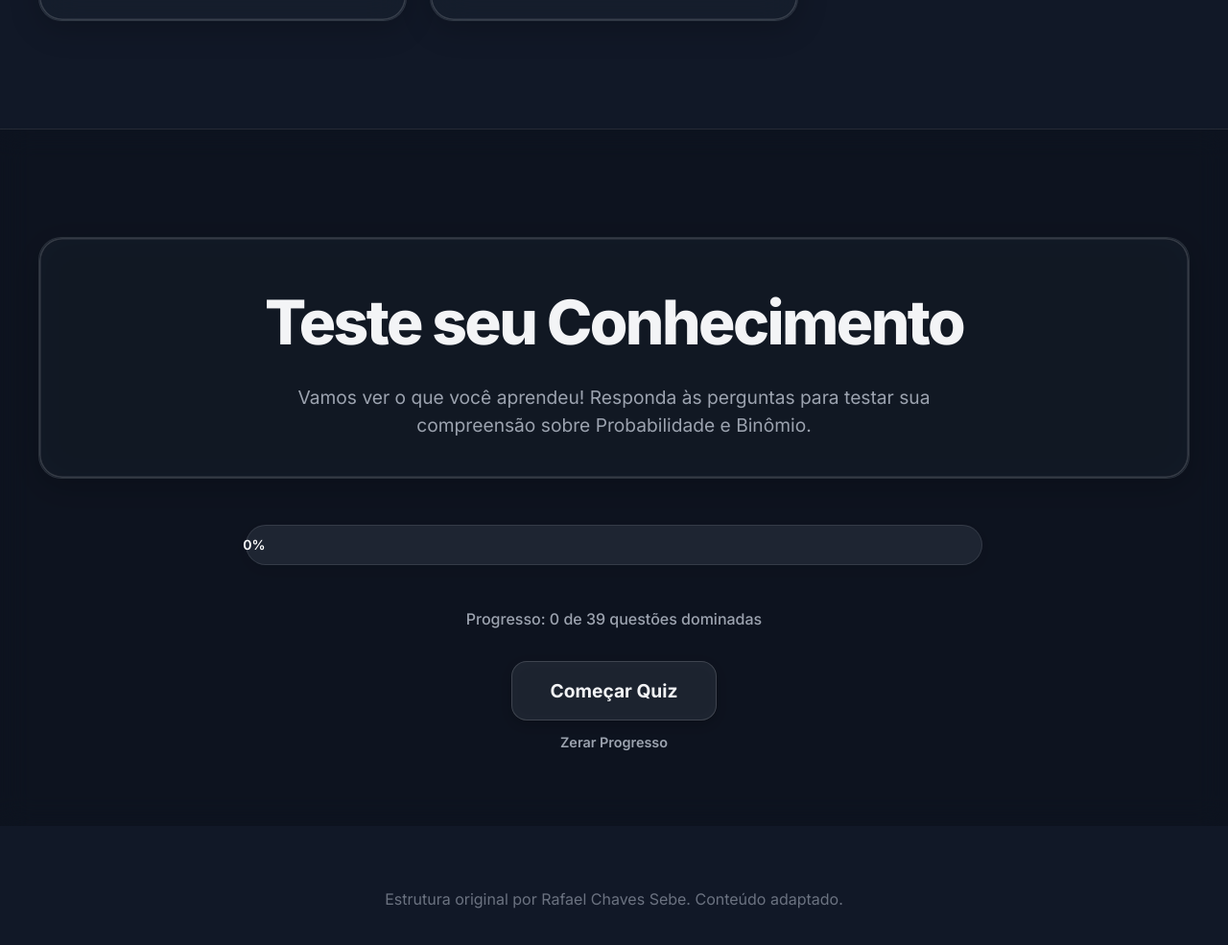
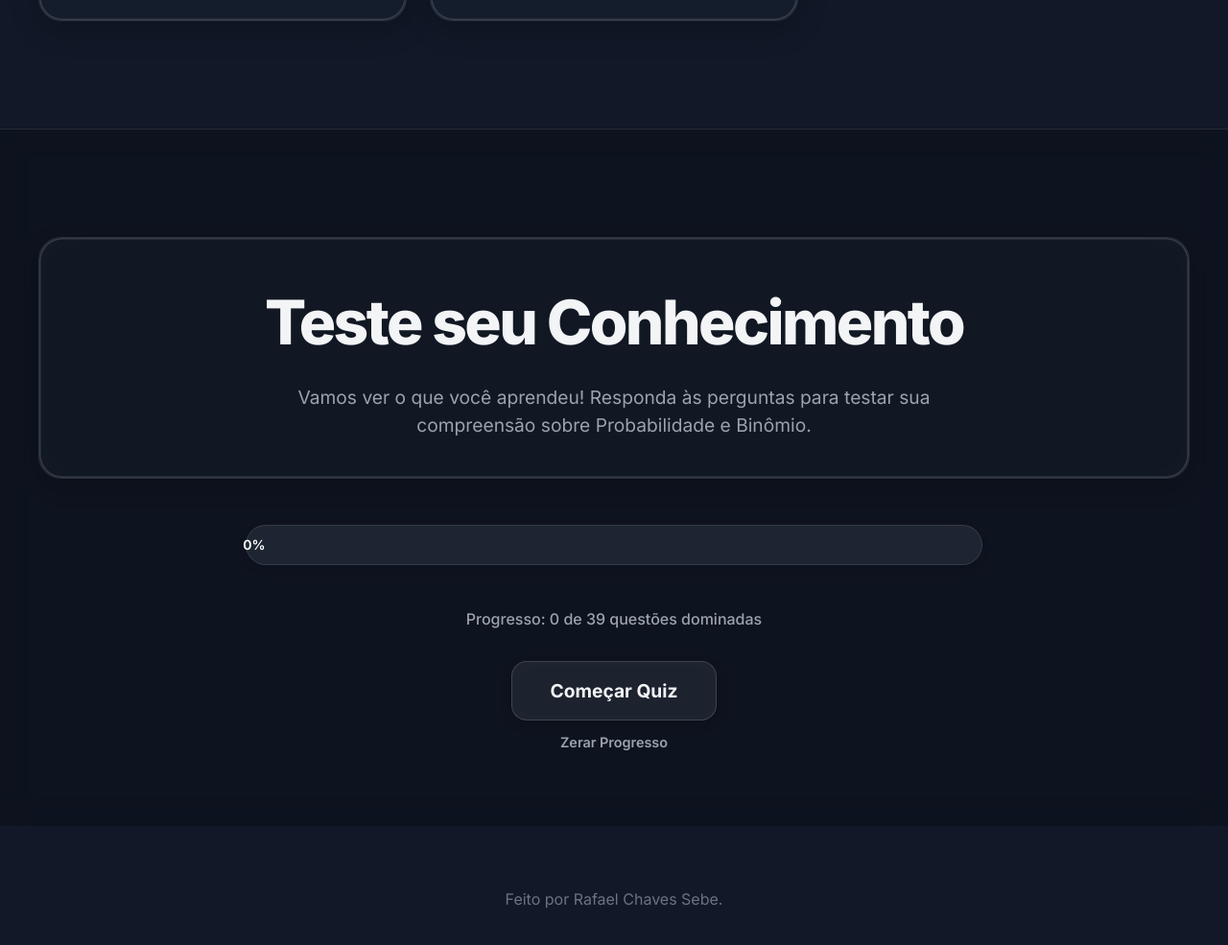
Before and after one commit to f5storm/estatistica, a plain HTML site: page index.html in a window 1280 px wide. Shown: the part 2332-3317 px from the top of the page at 96% size. Drawn offline with nearby package versions, Linux system fonts and the light colour scheme.

Commit message:
Update index.html

```diff
--- a/index.html
+++ b/index.html
@@ -1224,7 +1224,7 @@
     </section>
 
     <footer class="footer-signature">
-        <p>Estrutura original por Rafael Chaves Sebe. Conteúdo adaptado.</p>
+        <p>Feito por Rafael Chaves Sebe.</p>
     </footer>
 
     <!-- Modal (Dark) -->
```
